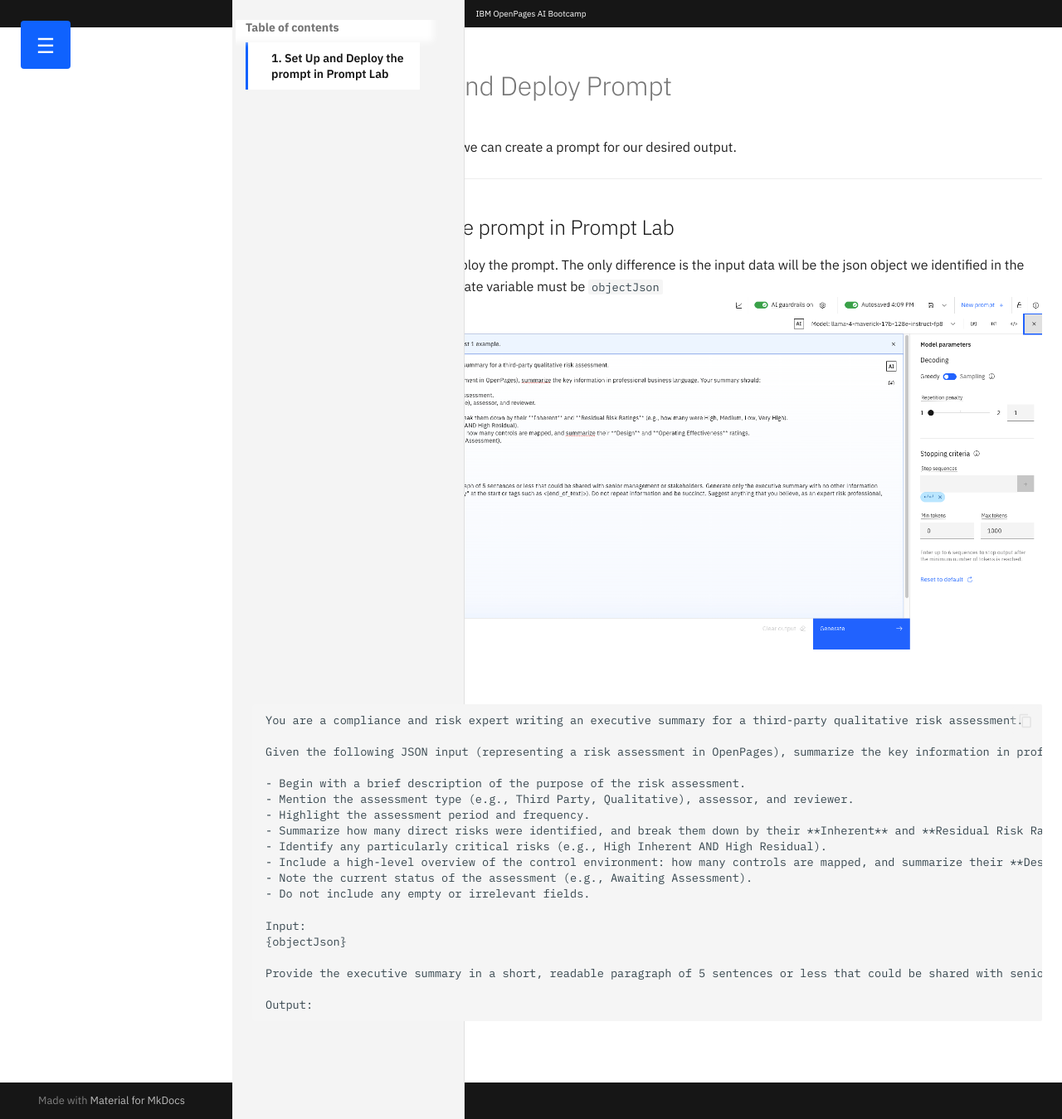
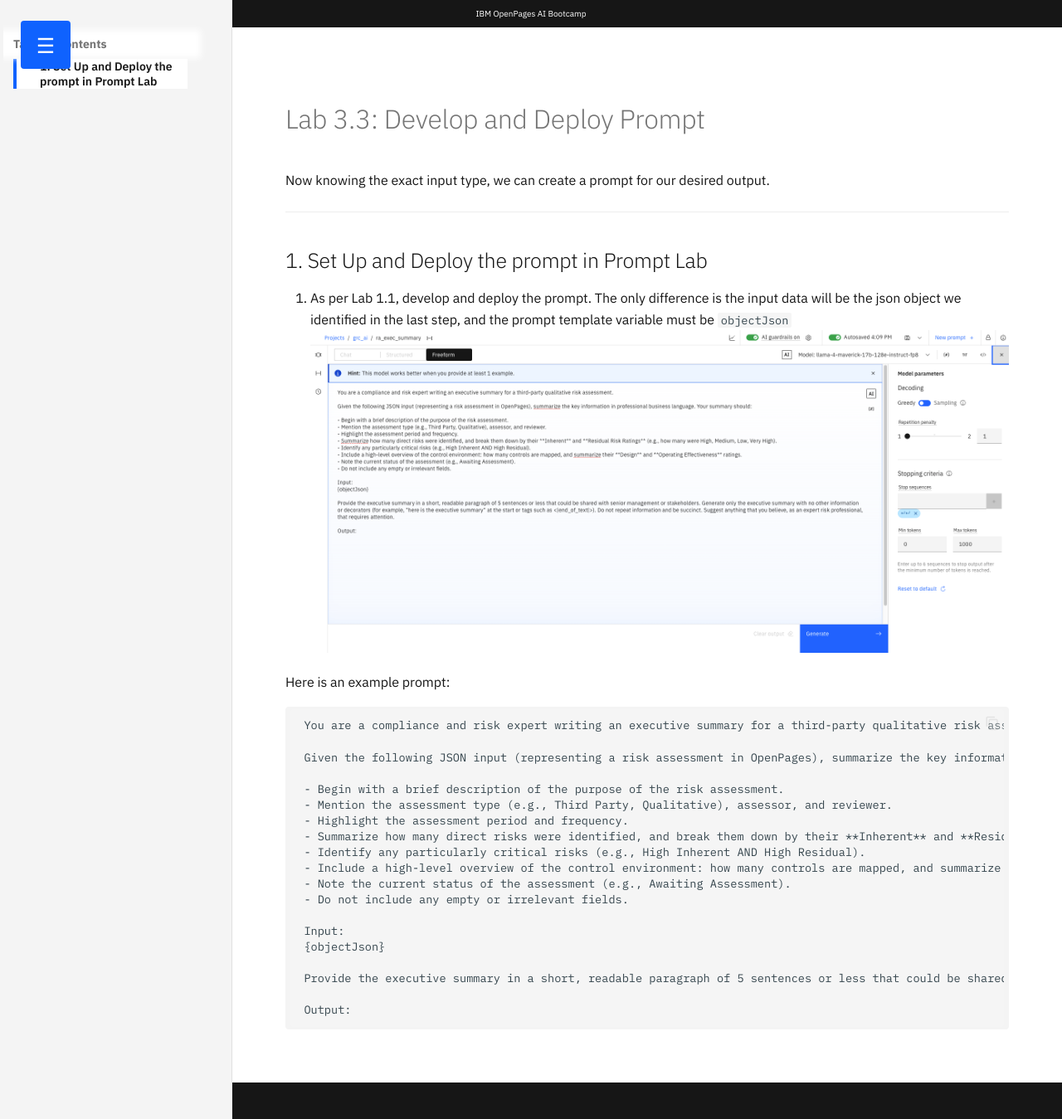
Before and after one commit to farhan-ra/OpenPages-AI-Bootcamp, an MkDocs documentation site: the page built from docs/chapter4/3_prompt.md, in a window 1280 px wide and 1349 px high. Shown: the whole window at 83% size. Built offline with MkDocs 1.6.1 and Material for MkDocs 9.7.7, drawn with Linux system fonts in a browser that asks for light colours.

Commit message:
sidebar debugging

```diff
--- a/docs/assets/css/custom.css
+++ b/docs/assets/css/custom.css
@@ -1,19 +1,29 @@
-/* Font - IBM Plex */
+/* ─────────────────────────────────────────────── */
+/* ✅ IBM Fonts */
 @import url('https://fonts.googleapis.com/css2?family=IBM+Plex+Sans:wght@400;600&family=IBM+Plex+Mono&display=swap');
 
+/* ─────────────────────────────────────────────── */
+/* ✅ Base Styles */
 body {
   font-family: 'IBM Plex Sans', sans-serif;
+  background-color: #ffffff;
+  color: #161616; /* IBM dark gray */
+  margin: 0;
 }
 
 /* Headings */
 h1, h2, h3, h4, h5, h6 {
   font-weight: 600;
-  color: #161616; /* IBM dark gray */
+  color: #161616;
 }
 
-/* Navigation sidebar */
-.md-nav {
-  background-color: #f4f4f4; /* light gray nav */
+/* Links */
+a {
+  color: #0f62fe; /* IBM Blue */
+  text-decoration: none;
+}
+a:hover {
+  text-decoration: underline;
 }
 
 /* Code blocks */
@@ -21,11 +31,97 @@
   font-family: 'IBM Plex Mono', monospace;
   background-color: #f4f4f4;
   border-radius: 4px;
+  padding: 0.2em 0.4em;
 }
 
-/* Image hover effect */
+/* ─────────────────────────────────────────────── */
+/* ✅ Sidebar Styles */
+.md-sidebar {
+  width: 280px;
+  position: fixed;
+  top: 0;
+  left: 0;
+  height: 100vh;
+  background-color: #f4f4f4; /* IBM light gray */
+  border-right: 1px solid #e0e0e0;
+  overflow-y: auto;
+  transition: transform 0.3s ease;
+  transform: translateX(0);
+  z-index: 100;
+}
+
+/* Sidebar hidden (toggled via body class) */
+body.md-sidebar--hidden .md-sidebar {
+  transform: translateX(-280px);
+  pointer-events: none;
+}
+
+/* ─────────────────────────────────────────────── */
+/* ✅ Sidebar Navigation Links */
+.md-nav {
+  padding: 1rem 0;
+}
+
+.md-nav__item {
+  list-style: none;
+}
+
+.md-nav__link,
+.md-nav__link span,
+.md-nav__link .md-ellipsis {
+  color: #161616 !important; /* IBM dark gray */
+  font-weight: 600 !important;
+  visibility: visible !important;
+  opacity: 1 !important;
+}
+
+
+.md-nav__link:hover {
+  background-color: #e8f0fe; /* Light IBM blue */
+}
+
+.md-nav__link--active {
+  background-color: #ffffff;
+  border-left: 4px solid #0f62fe; /* IBM blue */
+  font-weight: 600;
+}
+
+/* Nested levels */
+.md-nav__list .md-nav__link {
+  padding-left: 2em;
+}
+
+/* Collapse icon */
+.md-nav__icon {
+  margin-right: 0.5em;
+  color: #6f6f6f;
+}
+
+/* ─────────────────────────────────────────────── */
+/* ✅ Content Area */
+.md-main {
+  margin-left: 280px;
+  padding: 2rem;
+  transition: margin-left 0.3s ease;
+}
+
+/* Adjust when sidebar is hidden */
+body.md-sidebar--hidden .md-main {
+  margin-left: 0;
+}
+
+/* ─────────────────────────────────────────────── */
+/* ✅ Header (Hidden) */
+.md-header {
+  display: none !important;
+}
+
+/* ─────────────────────────────────────────────── */
+/* ✅ Image Hover Zoom */
 img {
   transition: transform 0.3s ease;
+  max-width: 100%;
+  height: auto;
 }
 
 img:hover {
@@ -34,68 +130,3 @@
   position: relative;
   border: 1px solid #8d8d8d;
 }
-
-/* Links */
-a {
-  color: #0f62fe; /* IBM blue */
-  text-decoration: none;
-}
-a:hover {
-  text-decoration: underline;
-}
-
-/* Sidebar container full height */
-.md-sidebar {
-  background-color: #f4f4f4; /* light grey like IBM docs */
-  border-right: 1px solid #e0e0e0;
-  height: 100vh;
-  position: fixed;
-  width: 280px; /* adjust width as desired */
-  overflow-y: auto;
-}
-
-/* Content area should have left margin to avoid being under sidebar */
-.md-main {
-  margin-left: 280px;
-  padding-top: 0 !important; /* Remove top padding if header is hidden */
-}
-
-/* Base link styling inside sidebar */
-.md-sidebar .md-nav__link {
-  font-family: 'IBM Plex Sans', sans-serif;
-  color: #161616; /* dark grey text */
-  padding: 0.75em 1em;
-}
-
-/* On hover */
-.md-sidebar .md-nav__link:hover {
-  background-color: #e8f0fe; /* very light blue accent */
-}
-
-/* Active/current page */
-.md-sidebar .md-nav__link.md-nav__link--active {
-  border-left: 3px solid #0f62fe; /* IBM blue accent */
-  background-color: #ffffff;
-  font-weight: 600;
-}
-
-/* Nested levels indent */
-.md-sidebar .md-nav__list .md-nav__link {
-  padding-left: 2em;
-}
-
-/* Collapse icons */
-.md-sidebar .md-nav__link .md-nav__icon {
-  margin-right: 0.5em;
-  color: #6f6f6f;
-}
-
-/* Smooth transition for collapses */
-.md-sidebar .md-nav__list {
-  transition: max-height 0.2s ease-in-out;
-}
-
-/* Hide top toolbar/header */
-.md-header {
-  display: none !important;
-}
--- a/docs/assets/js/sidebar-toggle.js
+++ b/docs/assets/js/sidebar-toggle.js
@@ -1,20 +1,10 @@
 document.addEventListener('DOMContentLoaded', function () {
-  // Show the hidden Material hamburger menu icon on desktop (optional)
-  const navToggle = document.querySelector('.md-header__button.md-icon--menu');
-  if (navToggle) {
-    navToggle.style.display = 'block';
-  }
+  const btn = document.getElementById('sidebarToggle');
+  const body = document.body;
 
-  // Custom sidebar toggle button logic
-  const btn = document.getElementById('sidebarToggle');
-  const sidebar = document.querySelector('.md-sidebar');
-  const main = document.querySelector('.md-main');
-
-  if (btn && sidebar && main) {
+  if (btn && body) {
     btn.addEventListener('click', function () {
-      const isVisible = sidebar.style.display !== 'none';
-      sidebar.style.display = isVisible ? 'none' : 'block';
-      main.style.marginLeft = isVisible ? '0' : '280px';
+      body.classList.toggle('md-sidebar--hidden');
     });
   }
 });
```
